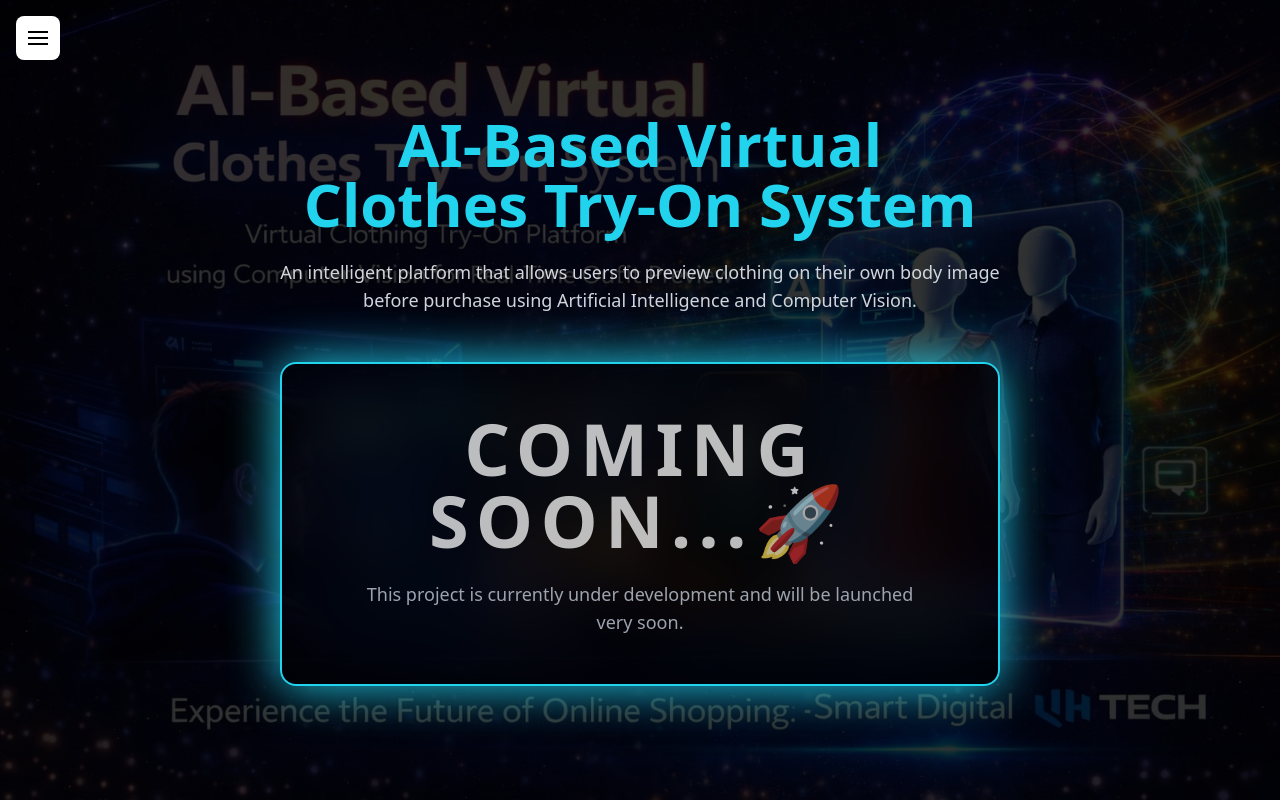
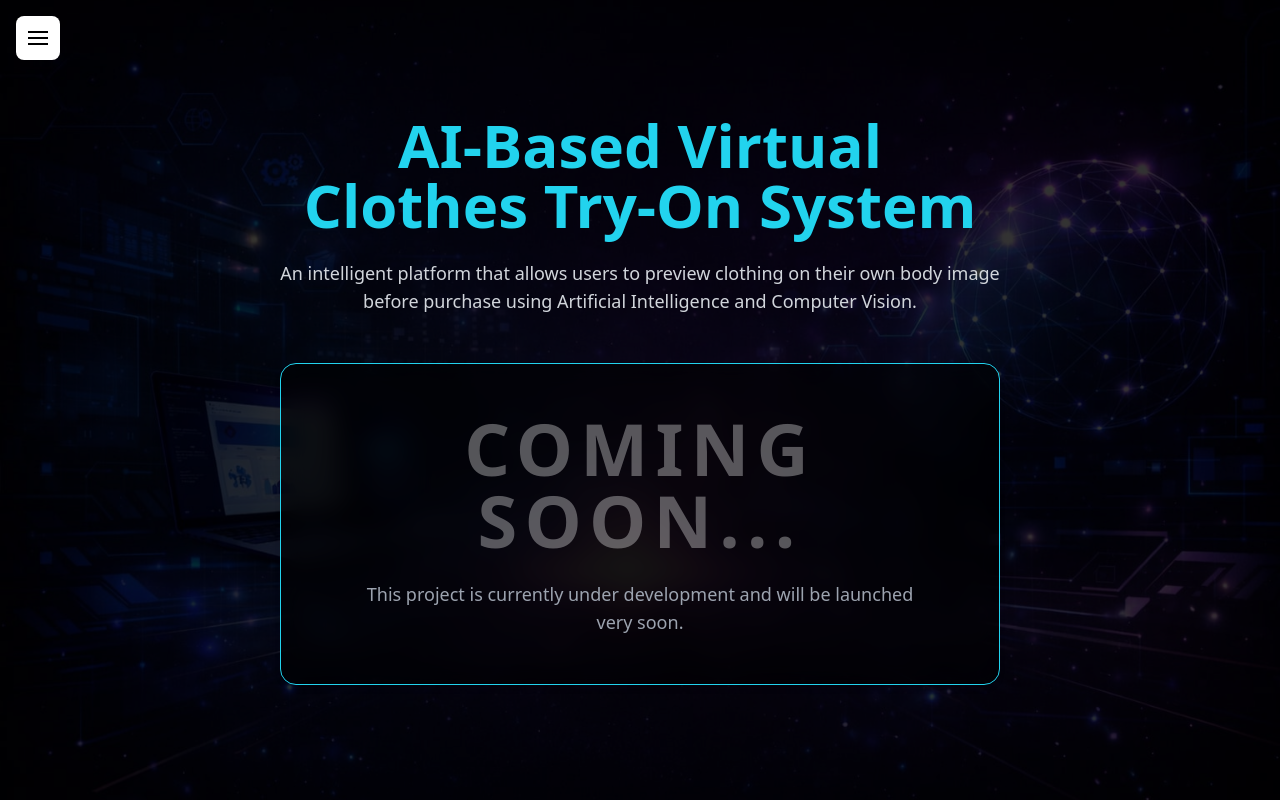
Before and after one commit to uhtech28/uh-tech-website, a Next.js app: page /projects/ai-assistant in a window 1280 px wide. Built offline with nearby package versions, Linux system fonts and the light colour scheme.

Commit message:
refine coming soon animation and glow

```diff
--- a/app/projects/ai-assistant/page.tsx
+++ b/app/projects/ai-assistant/page.tsx
@@ -5,8 +5,7 @@ export default function AIClothesTryOn() {
       {/* BACKGROUND */}
       <div className="fixed inset-0 -z-10">
         <img
-          src="/clothes.jpg"
-
+          src="/ser.jpg"
           alt="AI project background"
           className="w-full h-full object-cover"
         />
@@ -25,18 +24,36 @@ export default function AIClothesTryOn() {
           body image before purchase using Artificial Intelligence and Computer Vision.
         </p>
 
-        {/* BIG COMING SOON */}
-       <div className="border-2 border-cyan-400 rounded-2xl px-12 py-12 bg-black/50 backdrop-blur-xl shadow-[0_0_50px_#22d3ee] flex flex-col items-center justify-center text-center">
-  <h2 className="text-5xl md:text-7xl font-extrabold text-white tracking-widest mb-6 animate-pulse">
-     COMING SOON...🚀
-  </h2>
-  <p className="text-gray-400 text-lg max-w-xl">
-    This project is currently under development and will be launched very soon.
-  </p>
-</div>
+        {/* COMING SOON BOX */}
+        <div className="border border-cyan-400 rounded-2xl px-12 py-12 bg-black/60 backdrop-blur-md shadow-md flex flex-col items-center justify-center text-center">
 
+          <h2 className="text-5xl md:text-7xl font-extrabold text-white tracking-widest mb-6 animate-fadeBlink">
+            COMING SOON...
+          </h2>
 
+          <p className="text-gray-400 text-lg max-w-xl">
+            This project is currently under development and will be launched very soon.
+          </p>
+
+        </div>
       </div>
+
+      {/* PROFESSIONAL BLINK ANIMATION */}
+      <style jsx>{`
+        .animate-fadeBlink {
+          animation: fadeBlink 1.6s ease-in-out infinite;
+        }
+
+        @keyframes fadeBlink {
+          0%, 100% {
+            opacity: 1;
+          }
+          50% {
+            opacity: 0.3;
+          }
+        }
+      `}</style>
+
     </div>
   );
 }
--- a/app/projects/page.tsx
+++ b/app/projects/page.tsx
@@ -3,20 +3,20 @@ import Image from "next/image";
 const projects = [
   {
     title: "Lead & Enquiry Management System",
-    img: "/no.jpg",
+    img: "/lead.jpg",
     desc: "Full-stack system to capture and manage business enquiries.",
     link: "/projects/lead-management-system",
   },
   {
     title: "Business Operations Management System",
-    img: "/no.jpg",
+    img: "/bisness.jpg",
     desc: "Centralized system to manage employees, tasks, and operations.",
     link: "/projects/business-operations-management-system",
   },
   {
     title: "AI-Based Virtual Clothes Try-On System",
-    img: "/no.jpg",
-    desc: "An AI-based virtual clothing try-on platform using Computer Vision for real-time outfit preview.",
+    img: "/clothes.jpg",
+    desc: "AI-based virtual clothing try-on platform using Computer Vision for real-time outfit preview.",
     link: "/projects/ai-assistant",
   },
 ];
```
